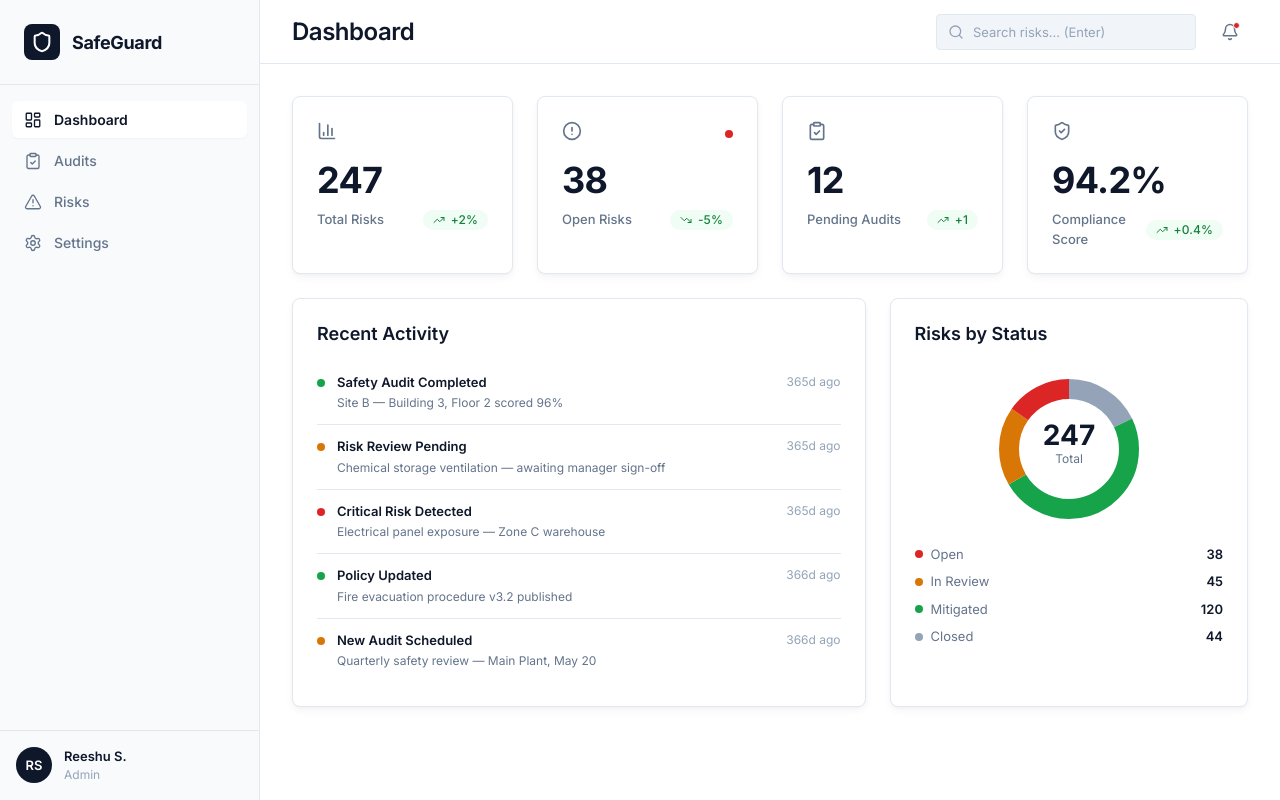
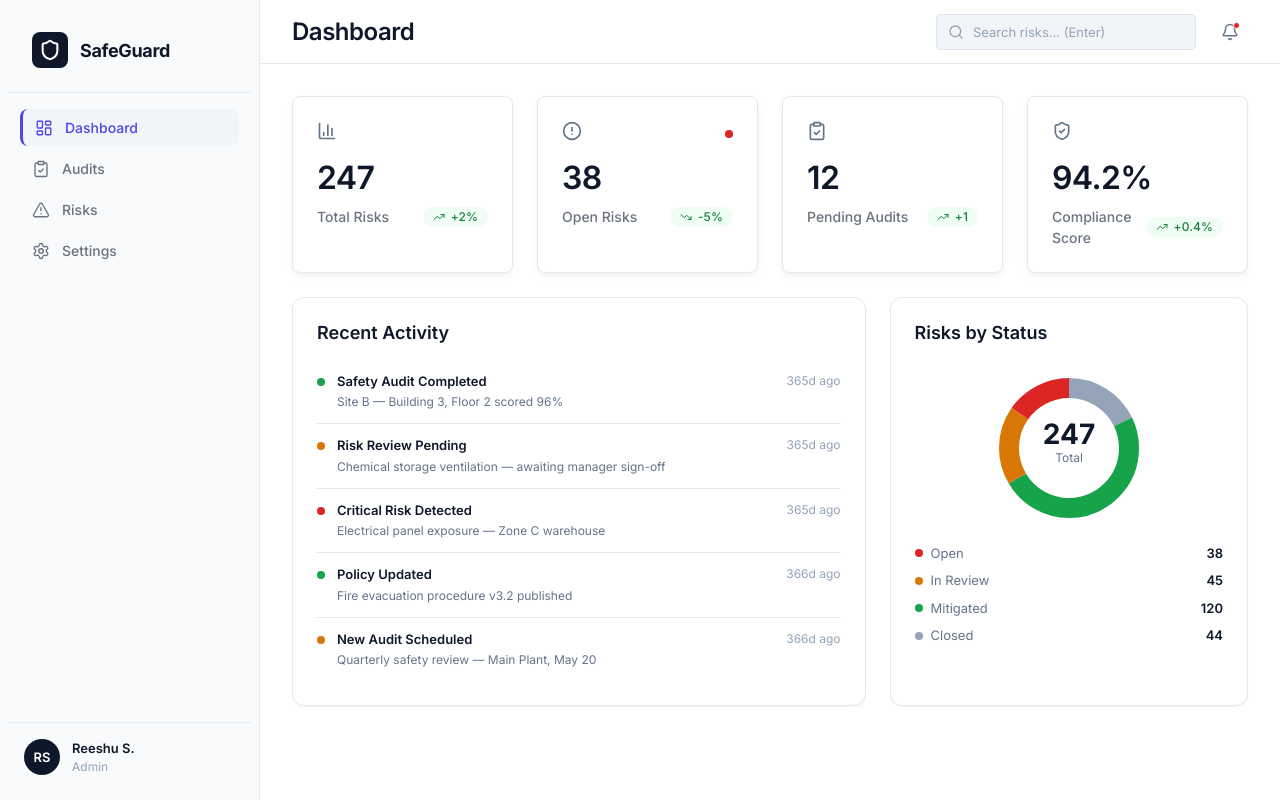
Before and after one commit to reeshasayana-commits/safeguard-compliance-os, a React (Vite) app: page / in a window 1280 px wide. Built offline with nearby package versions, Linux system fonts and the light colour scheme; no server answers.

Commit message:
feat: complete elite ui design system overhaul

```diff
--- a/src/components/form/FormFields.module.css
+++ b/src/components/form/FormFields.module.css
@@ -43,8 +43,8 @@
 .input:focus,
 .select:focus,
 .textarea:focus {
-  border-color: var(--color-primary);
-  box-shadow: 0 0 0 3px rgba(15, 23, 42, 0.06);
+  border-color: var(--accent);
+  box-shadow: 0 0 0 3px rgba(79,70,229,0.12);
 }
 
 .input::placeholder,
--- a/src/components/layout/Sidebar/Sidebar.module.css
+++ b/src/components/layout/Sidebar/Sidebar.module.css
@@ -6,11 +6,12 @@
   left: 0;
   bottom: 0;
   width: var(--sidebar-width);
-  background-color: var(--color-surface-sidebar);
-  border-right: 1px solid var(--color-border);
+  background-color: var(--bg-sidebar);
+  border-right: 1px solid var(--border);
   display: flex;
   flex-direction: column;
   z-index: 100;
+  padding: 8px;
 }
 
 /* ── Brand ──────────────────────────────────────────── */
@@ -55,25 +56,25 @@
   display: flex;
   align-items: center;
   gap: var(--space-3);
-  padding: var(--space-2) var(--space-3);
+  padding: 8px 12px;
   font-size: var(--font-size-body);
   font-weight: var(--font-weight-medium);
-  color: var(--color-text-secondary);
-  border-radius: var(--radius-md);
+  color: var(--text-muted);
+  border-radius: 8px;
   transition: all var(--transition-fast);
   text-decoration: none;
 }
 
 .navItem:hover {
-  background-color: var(--color-border);
-  color: var(--color-text-primary);
+  background-color: var(--border);
+  color: var(--text-primary);
 }
 
 .navItemActive {
-  background-color: var(--color-surface);
-  color: var(--color-text-primary);
-  box-shadow: var(--shadow-xs);
-  font-weight: var(--font-weight-semibold);
+  background: #F1F5F9;
+  border-left: 3px solid var(--accent);
+  font-weight: 500;
+  color: var(--accent);
 }
 
 /* ── Footer ─────────────────────────────────────────── */
--- a/src/components/ui/Card/Card.module.css
+++ b/src/components/ui/Card/Card.module.css
@@ -1,15 +1,16 @@
 /* Card — Scoped module styles */
 
 .card {
-  background-color: var(--color-surface);
-  border: 1px solid var(--color-border);
-  border-radius: var(--radius-lg);
-  box-shadow: var(--shadow-sm);
-  transition: box-shadow var(--transition-normal);
+  background-color: var(--bg-card);
+  border: 1px solid var(--border);
+  border-radius: 12px;
+  box-shadow: 0 1px 2px rgba(0,0,0,0.04);
+  transition: all 0.2s ease;
 }
 
 .card:hover {
-  box-shadow: var(--shadow-md);
+  box-shadow: 0 8px 24px rgba(0,0,0,0.06);
+  transform: translateY(-2px);
 }
 
 /* ── Padding variants ───────────────────────────────── */
--- a/src/components/ui/DataTable/DataTable.module.css
+++ b/src/components/ui/DataTable/DataTable.module.css
@@ -23,17 +23,20 @@
   letter-spacing: var(--letter-spacing-wide);
   padding: var(--space-3) var(--space-4);
   background-color: var(--color-surface-subtle);
-  border-bottom: 1px solid var(--color-border);
+  border-bottom: 1px solid var(--border);
+  border-right: none;
+  border-left: none;
   white-space: nowrap;
   user-select: none;
 }
 
 .tr {
   transition: background-color var(--transition-fast);
+  height: 52px;
 }
 
 .tr:hover {
-  background-color: var(--color-surface-sidebar);
+  background: #F9FAFB;
 }
 
 .tr.clickable {
@@ -42,9 +45,11 @@
 
 .td {
   font-size: var(--font-size-body-sm);
-  color: var(--color-text-primary);
+  color: var(--text-primary);
   padding: var(--space-3) var(--space-4);
-  border-bottom: 1px solid var(--color-border);
+  border-bottom: 1px solid var(--border);
+  border-right: none;
+  border-left: none;
   vertical-align: middle;
 }
 
--- a/src/components/ui/StatusBadge/StatusBadge.module.css
+++ b/src/components/ui/StatusBadge/StatusBadge.module.css
@@ -17,50 +17,47 @@
 /* ── Dot indicator ──────────────────────────────────── */
 
 .dot {
-  width: 6px;
-  height: 6px;
-  border-radius: 50%;
-  flex-shrink: 0;
+  display: none;
 }
 
 /* ── Variants ───────────────────────────────────────── */
 
 .success {
-  background-color: var(--color-success-bg);
-  color: var(--color-success-text);
+  background: #F0FDF4;
+  color: #15803D;
 }
 .success .dot {
-  background-color: var(--color-success);
+  display: none;
 }
 
 .warning {
-  background-color: var(--color-warning-bg);
-  color: var(--color-warning-text);
+  background: #FFF7ED;
+  color: #C2410C;
 }
 .warning .dot {
-  background-color: var(--color-warning);
+  display: none;
 }
 
 .danger {
-  background-color: var(--color-danger-bg);
-  color: var(--color-danger-text);
+  background: #FEF2F2;
+  color: #B91C1C;
 }
 .danger .dot {
-  background-color: var(--color-danger);
+  display: none;
 }
 
 .info {
-  background-color: var(--color-info-bg);
-  color: var(--color-info-text);
+  background: #F8FAFC;
+  color: #475569;
 }
 .info .dot {
-  background-color: var(--color-info);
+  display: none;
 }
 
 .neutral {
-  background-color: #F1F5F9;
+  background: #F8FAFC;
   color: #475569;
 }
 .neutral .dot {
-  background-color: #94A3B8;
+  display: none;
 }
--- a/src/pages/Dashboard/DashboardPage.module.css
+++ b/src/pages/Dashboard/DashboardPage.module.css
@@ -45,9 +45,9 @@
 }
 
 .statValue {
-  font-size: var(--font-size-display);
-  font-weight: var(--font-weight-bold);
-  color: var(--color-text-primary);
+  font-size: 2rem;
+  font-weight: 600;
+  color: var(--text-primary);
   line-height: 1;
   margin-bottom: var(--space-3);
   letter-spacing: var(--letter-spacing-tight);
@@ -60,8 +60,8 @@
 }
 
 .statLabel {
-  font-size: var(--font-size-body-sm);
-  color: var(--color-text-secondary);
+  font-size: 0.875rem;
+  color: var(--text-muted);
   font-weight: var(--font-weight-medium);
 }
 
--- a/src/styles/design-tokens.css
+++ b/src/styles/design-tokens.css
@@ -105,6 +105,15 @@
   --sidebar-width:     260px;
   --topbar-height:     64px;
   --content-max-width: 1400px;
+
+  /* ── Elite SaaS UI Variables ─────────────────────────────────────────── */
+  --bg-page: #FAFAFA;
+  --bg-sidebar: #F8FAFC;
+  --bg-card: #FFFFFF;
+  --accent: #4F46E5;
+  --border: #E5E7EB;
+  --text-primary: #0F172A;
+  --text-muted: #6B7280;
 }
 
 /* ===========================================================================
@@ -127,12 +136,12 @@ html {
 }
 
 body {
-  font-family: var(--font-family);
+  font-family: Inter, system-ui, sans-serif;
   font-size: var(--font-size-body);
   font-weight: var(--font-weight-regular);
   line-height: var(--line-height-normal);
-  color: var(--color-text-primary);
-  background-color: var(--color-surface);
+  color: var(--text-primary);
+  background-color: var(--bg-page);
 }
 
 a {
```
